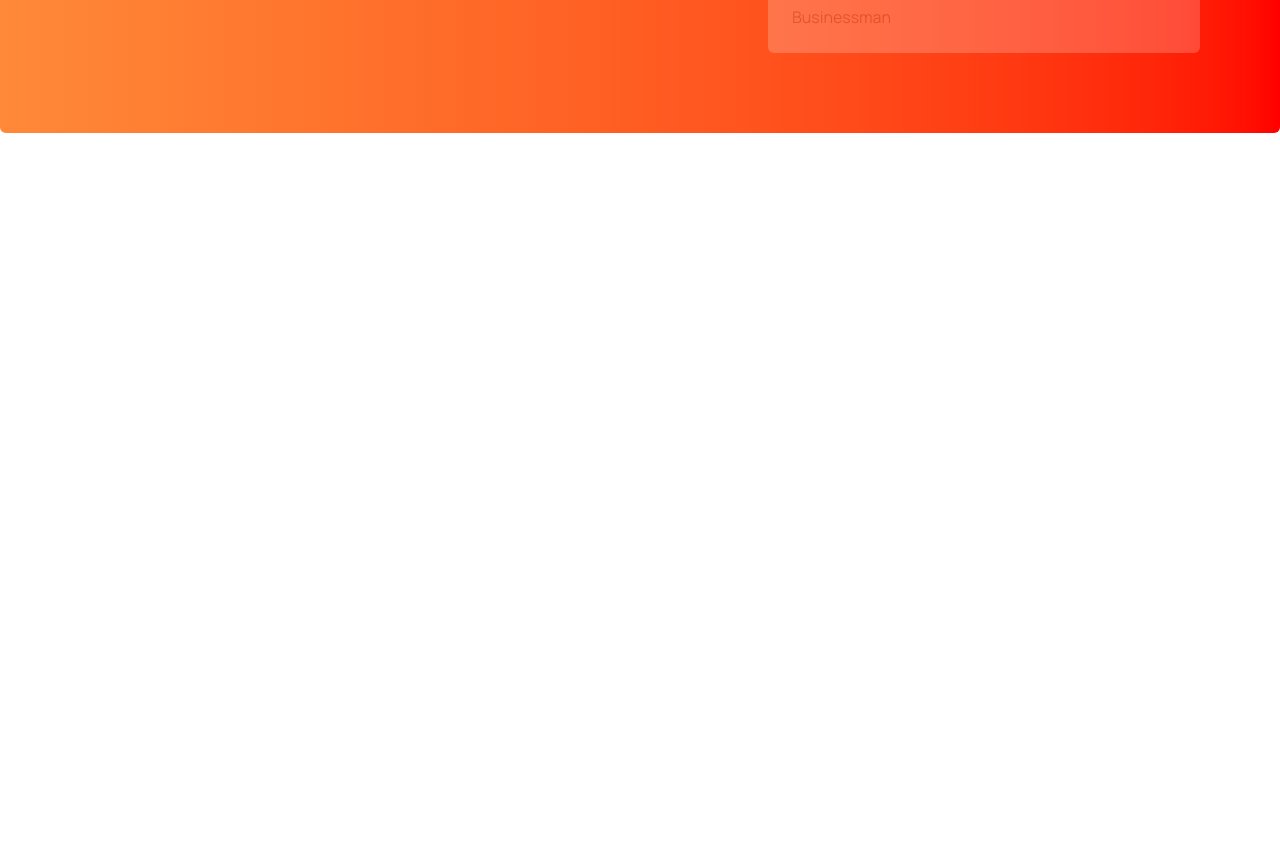
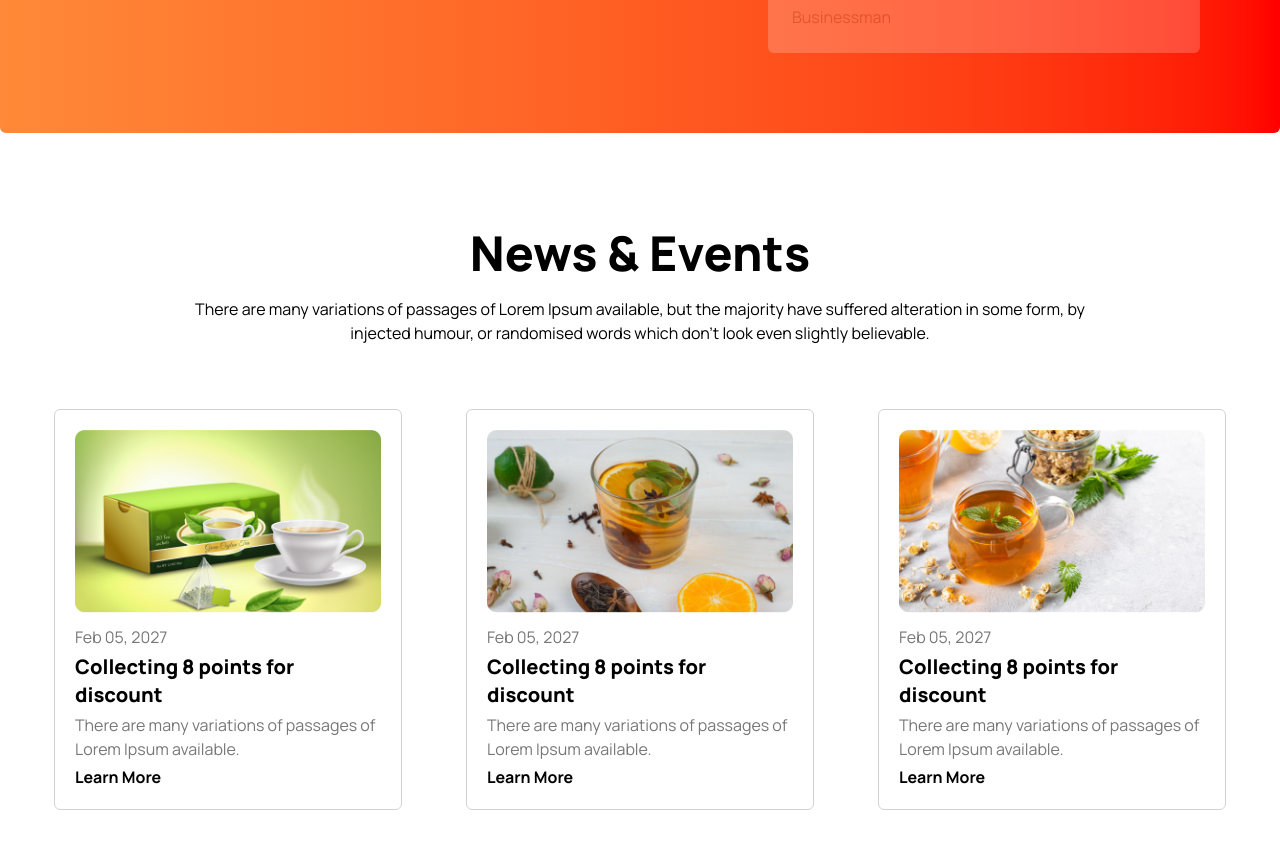
Before and after one commit to themdshakibul/tea-house-website, a website: page index.html in a window 1280 px wide. Shown: the part 2412-3260 px from the top of the page. Before the commit the page ends 2641 px from the top, so only its background shows below. Drawn offline with nearby package versions, Linux system fonts and the light colour scheme.

Commit message:
Neaws & Event Complete

```diff
--- a/index.html
+++ b/index.html
@@ -205,6 +205,7 @@
           </div>
         </div>
       </section>
+
       <section>
         <!-- Meet Our Super Clients -->
         <div
@@ -291,7 +292,85 @@
           </div>
         </div>
       </section>
-      <section></section>
+
+      <section>
+        <!-- News & Events -->
+        <div class="container mx-auto mb-16 md:mb-20 lg:mb-24">
+          <!-- header section -->
+          <header>
+            <div class="space-y-5 text-center max-w-225 mx-auto mb-16">
+              <h2 class="text-5xl font-extrabold">News & Events</h2>
+              <p>
+                There are many variations of passages of Lorem Ipsum available,
+                but the majority have suffered alteration in some form, by
+                injected humour, or randomised words which don't look even
+                slightly believable.
+              </p>
+            </div>
+          </header>
+
+          <!-- card section -->
+          <section>
+            <div
+              class="flex flex-col sm:flex-row flex-wrap items-center justify-center gap-10 lg:gap-16"
+            >
+              <!-- card 1 -->
+              <div
+                class="space-y-3 border border-[#D2D2D2] w-full md:max-w-87 p-5 rounded-md bg"
+              >
+                <img src="./images/news-1.png" alt="" class="w-full md:w-fit" />
+                <div class="space-y-1 w">
+                  <h3 class="text-[#777777]">Feb 05, 2027</h3>
+                  <h2 class="text-xl font-extrabold">
+                    Collecting 8 points for discount
+                  </h2>
+                  <p class="text-[#777777]">
+                    There are many variations of passages of Lorem Ipsum
+                    available.
+                  </p>
+                  <a class="font-bold" href="">Learn More</a>
+                </div>
+              </div>
+
+              <!-- card 2 -->
+              <div
+                class="space-y-3 border border-[#D2D2D2] w-full md:max-w-87 p-5 rounded-md bg"
+              >
+                <img src="./images/news-2.png" alt="" class="w-full md:w-fit" />
+                <div class="space-y-1 w">
+                  <h3 class="text-[#777777]">Feb 05, 2027</h3>
+                  <h2 class="text-xl font-extrabold">
+                    Collecting 8 points for discount
+                  </h2>
+                  <p class="text-[#777777]">
+                    There are many variations of passages of Lorem Ipsum
+                    available.
+                  </p>
+                  <a class="font-bold" href="">Learn More</a>
+                </div>
+              </div>
+
+              <!-- card 3 -->
+              <div
+                class="space-y-3 border border-[#D2D2D2] w-full md:max-w-87 p-5 rounded-md bg"
+              >
+                <img src="./images/news-3.png" alt="" class="w-full md:w-fit" />
+                <div class="space-y-1 w">
+                  <h3 class="text-[#777777]">Feb 05, 2027</h3>
+                  <h2 class="text-xl font-extrabold">
+                    Collecting 8 points for discount
+                  </h2>
+                  <p class="text-[#777777]">
+                    There are many variations of passages of Lorem Ipsum
+                    available.
+                  </p>
+                  <a class="font-bold" href="">Learn More</a>
+                </div>
+              </div>
+            </div>
+          </section>
+        </div>
+      </section>
     </main>
 
     <footer>
```
Also changed, not shown: src/output.css.
